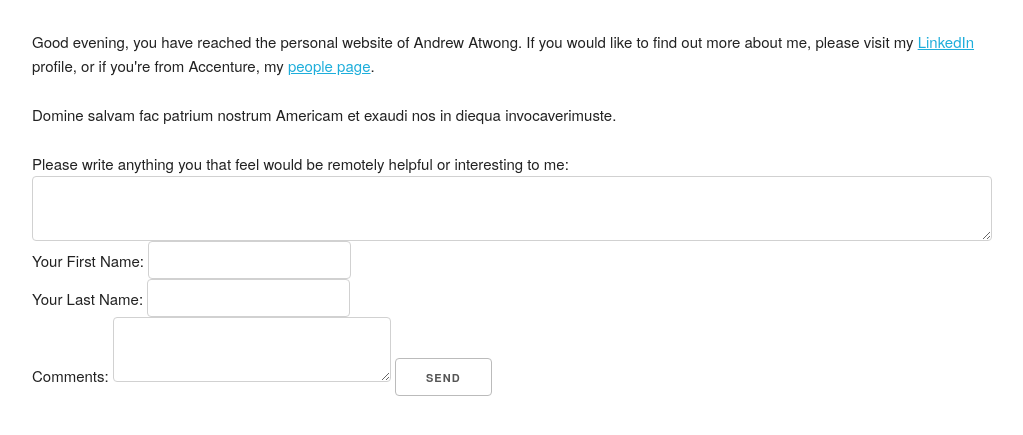
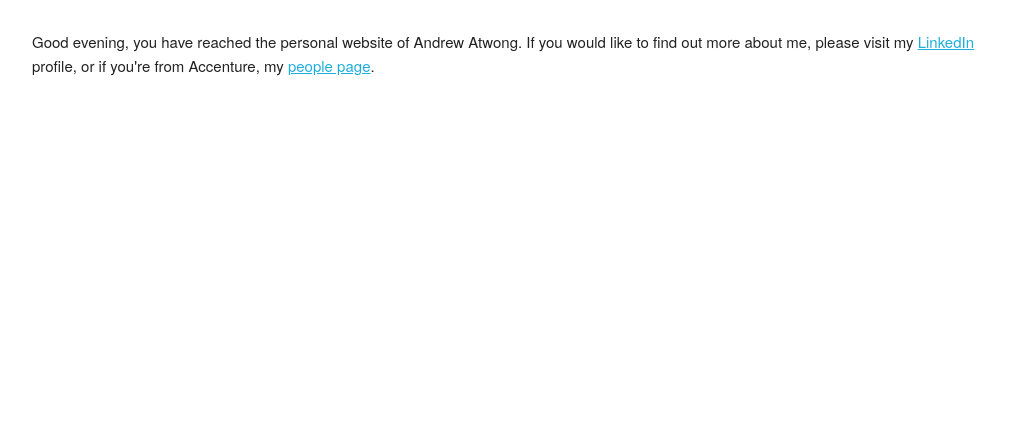
Before and after one commit to aatwong/old-personal, a Jekyll site: the page index.html, which Jekyll copies as it is, in a window 1280 px wide. Shown: the top 435 px of the page, without its empty margins (128-1151 px from the left). Built offline with Jekyll 4.4.1, drawn with Linux system fonts in a browser that asks for light colours.

Commit message:
removed anonymous feedback form stuff

```diff
--- a/index.html
+++ b/index.html
@@ -20,22 +20,15 @@
         <a href = "https://people.accenture.com/experience.aspx?accountname=andrew.atwong">
           people page</a>.
       </p>
-      <p>
-        <!-- Anonymous feedback: -->
+      <!-- <p>
         Domine salvam fac patrium nostrum Americam et exaudi nos in diequa invocaverimuste.
-      </p>
+      </p> -->
 
-      <form method="post" action="">
+      <!-- <form method="post" action="">
         Please write anything you that feel would be remotely helpful or interesting to me: <br>
         <textarea class="columns" id="messageBox" name="anonMessage" maxentry="1000"></textarea>
-      </form>
+      </form> -->
 
-      <form enctype="text/plain" method="get" action="mailto:andrewpa601@gmail.com">
-Your First Name: <input type="text" name="first_name"><br>
-Your Last Name: <input type="text" name="last_name"><br>
-Comments: <textarea rows="5" cols="30" name="comments"></textarea>
-<input type="submit" value="Send">
-</form>
 
     </div>
   </body>
```
